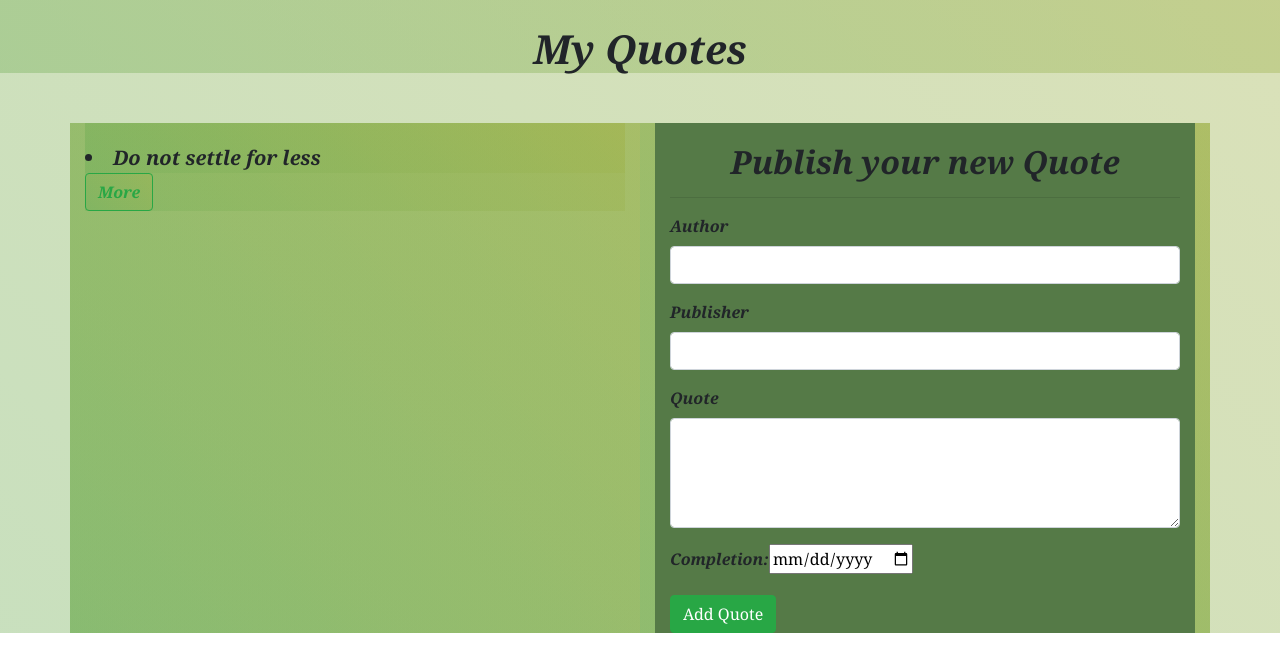
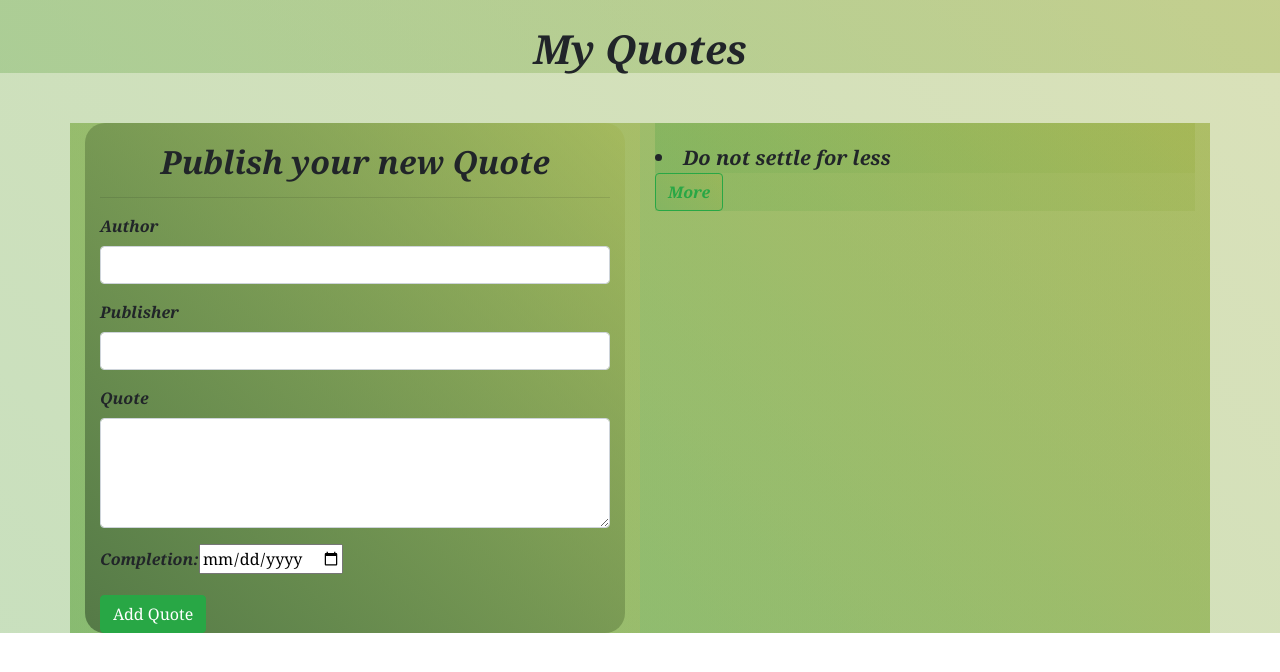
Before and after one commit to Benitha250/angularQuote, an Angular app: page / in a window 1280 px wide. Shown: the top 672 px of the page. Built offline with nearby package versions, Linux system fonts and the light colour scheme.

Commit message:
add highlight directive and other changes

```diff
--- a/src/app/app.module.ts
+++ b/src/app/app.module.ts
@@ -7,13 +7,15 @@ import { QuoteComponent } from './quote/quote.component';
 import { QuoteDetailsComponent } from './quote-details/quote-details.component';
 import { DateCountPipe } from './date-count.pipe';
 import { QuoteFormComponent } from './quote-form/quote-form.component';
+import { HighlightDirective } from './highlight.directive';
 @NgModule({
   declarations: [
     AppComponent,
     QuoteComponent,
     QuoteDetailsComponent,
     DateCountPipe,
-    QuoteFormComponent
+    QuoteFormComponent,
+    HighlightDirective
   ],
   imports: [
     BrowserModule,
--- /dev/null
+++ b/src/app/highlight.directive.ts
@@ -0,0 +1,13 @@
+import { Directive } from '@angular/core';
+
+@Directive({
+  selector: '[appHighlight]'
+})
+export class HighlightDirective {
+constructor(){
+
+}
+//constructor(elem:ElementRef) {
+    //elem.nativeElement.style.backgroundColor="#834c69"
+   //}
+}
--- a/src/app/quote-form/quote-form.component.css
+++ b/src/app/quote-form/quote-form.component.css
@@ -1,6 +1,7 @@
 .container-fluid{
-    background-color:rgb(85, 122, 71);
+    background: linear-gradient(45deg, rgba(85, 122, 71), rgba(162, 180, 79, 0.4) 100%);
     padding-top: 20px;
+    border-radius: 20px;
 }
 h2{
     font-weight: bold;
--- a/src/app/quote/quote.component.html
+++ b/src/app/quote/quote.component.html
@@ -2,6 +2,9 @@
     <h1 class="quo text-center">My Quotes</h1>
   <div class="container">
     <div class="row">
+      <div class="col-md-6">
+        <app-quote-form (addQuote)="addNewQuote($event)"></app-quote-form>
+      </div>
       <div class="col-md-6">
         <div *ngFor='let quote of quotes;let i = index'>
           <li>{{quote.quote}}</li>
@@ -10,9 +13,6 @@
           </app-quote-details>
         </div>
       </div>
-      <div class="col-md-6">
-        <app-quote-form (addQuote)="addNewQuote($event)"></app-quote-form>
-      </div>
     </div>
   </div>
 </body>
```
Also changed, not shown: 1 other file (tests, documents, lock files or other folders).
